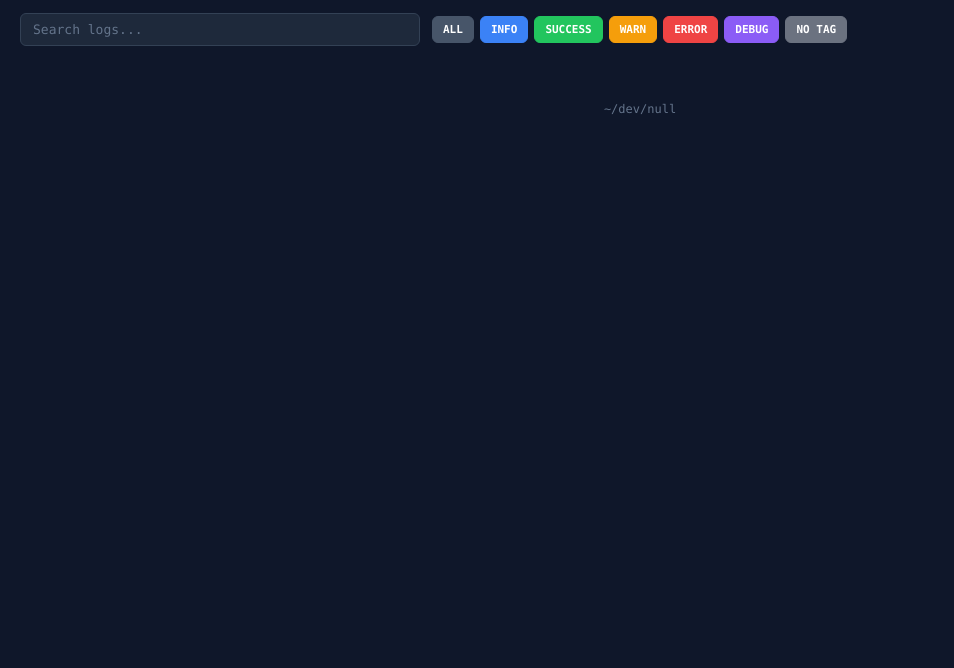
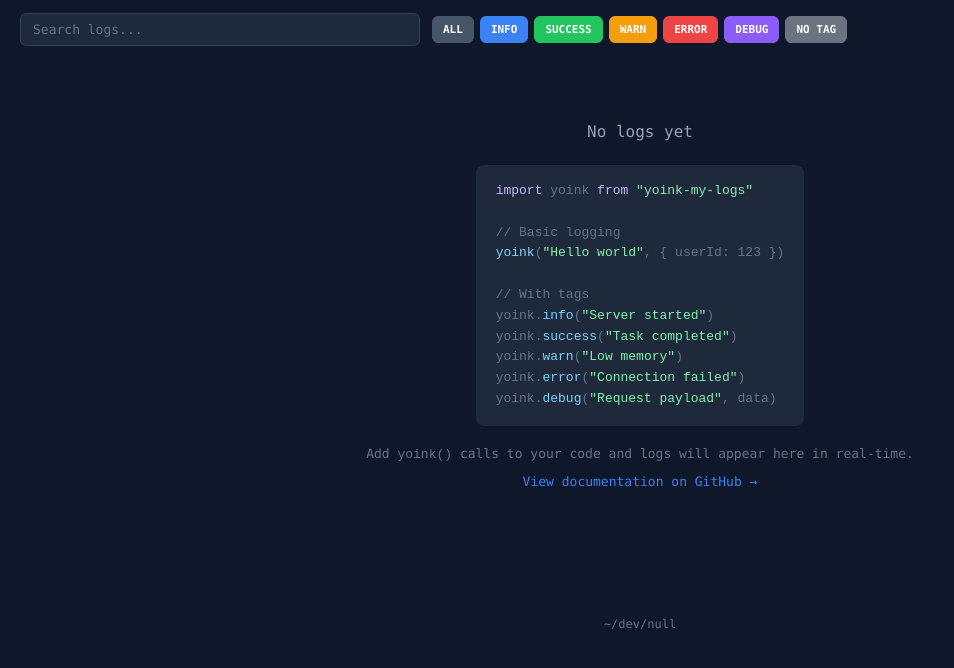
Before and after one commit to aletzo/yoink-my-logs, a website: page public/index.html in a window 1280 px wide. Shown: the part 44-712 px from the top of the page, without its empty margins (0-954 px from the left). Drawn offline with Linux system fonts and the light colour scheme; no server answers.

Commit message:
feat: add empty state with instructions

```diff
--- a/public/client.js
+++ b/public/client.js
@@ -1,4 +1,5 @@
 const el = document.getElementById("logs")
+const emptyState = document.getElementById("empty-state")
 const searchInput = document.getElementById("search")
 const events = new EventSource("/events")
 
@@ -64,11 +65,17 @@ function matchesFilter(log) {
   return true
 }
 
+function updateEmptyState() {
+  emptyState.style.display = allLogs.length === 0 ? "block" : "none"
+}
+
 function renderLogs() {
   el.innerHTML = ""
-  allLogs.filter(matchesFilter).forEach(log => {
+  const filtered = allLogs.filter(matchesFilter)
+  filtered.forEach(log => {
     el.appendChild(createLogElement(log))
   })
+  updateEmptyState()
 }
 
 function createJsonTree(data, collapsed = true) {
@@ -218,6 +225,7 @@ function createLogElement(log) {
 events.onmessage = (e) => {
   const log = JSON.parse(e.data)
   allLogs.push(log)
+  updateEmptyState()
 
   if (matchesFilter(log)) {
     el.appendChild(createLogElement(log))
--- a/public/index.html
+++ b/public/index.html
@@ -191,6 +191,52 @@
       color: #f87171;
     }
 
+    /* Empty State */
+    .empty-state {
+      text-align: center;
+      padding: 60px 20px;
+      color: #64748b;
+    }
+    .empty-state h2 {
+      color: #94a3b8;
+      font-size: 16px;
+      margin: 0 0 24px;
+      font-weight: 500;
+    }
+    .empty-state pre {
+      background: #1e293b;
+      border-radius: 8px;
+      padding: 16px 20px;
+      text-align: left;
+      display: inline-block;
+      margin: 0 0 20px;
+      font-size: 13px;
+      line-height: 1.6;
+    }
+    .empty-state .keyword {
+      color: #c4b5fd;
+    }
+    .empty-state .function {
+      color: #7dd3fc;
+    }
+    .empty-state .string {
+      color: #86efac;
+    }
+    .empty-state .comment {
+      color: #64748b;
+    }
+    .empty-state p {
+      margin: 0 0 12px;
+      font-size: 13px;
+    }
+    .empty-state a {
+      color: #3b82f6;
+      text-decoration: none;
+    }
+    .empty-state a:hover {
+      text-decoration: underline;
+    }
+
     /* Footer */
     .footer {
       margin-top: 40px;
@@ -226,6 +272,23 @@
     </div>
   </div>
 
+  <div id="empty-state" class="empty-state">
+    <h2>No logs yet</h2>
+    <pre><span class="keyword">import</span> yoink <span class="keyword">from</span> <span class="string">"yoink-my-logs"</span>
+
+<span class="comment">// Basic logging</span>
+<span class="function">yoink</span>(<span class="string">"Hello world"</span>, { userId: <span class="number">123</span> })
+
+<span class="comment">// With tags</span>
+yoink.<span class="function">info</span>(<span class="string">"Server started"</span>)
+yoink.<span class="function">success</span>(<span class="string">"Task completed"</span>)
+yoink.<span class="function">warn</span>(<span class="string">"Low memory"</span>)
+yoink.<span class="function">error</span>(<span class="string">"Connection failed"</span>)
+yoink.<span class="function">debug</span>(<span class="string">"Request payload"</span>, data)</pre>
+    <p>Add <code>yoink()</code> calls to your code and logs will appear here in real-time.</p>
+    <p><a href="https://github.com/aletzo/yoink-my-logs" target="_blank">View documentation on GitHub →</a></p>
+  </div>
+
   <ul id="logs"></ul>
 
   <footer class="footer">
```
